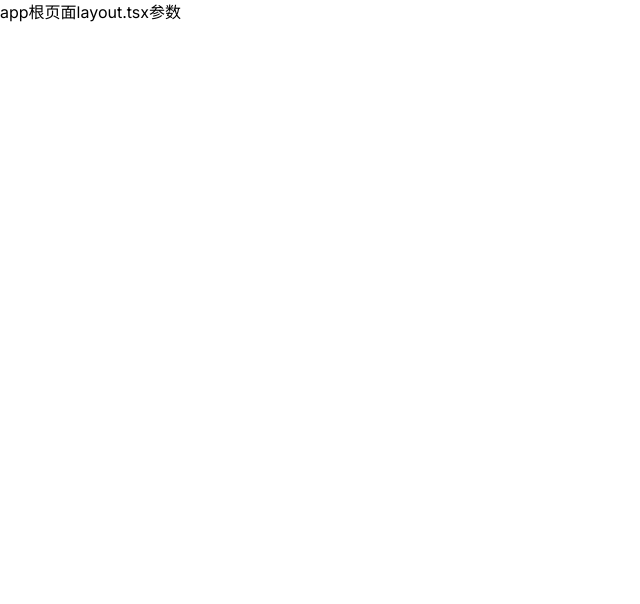
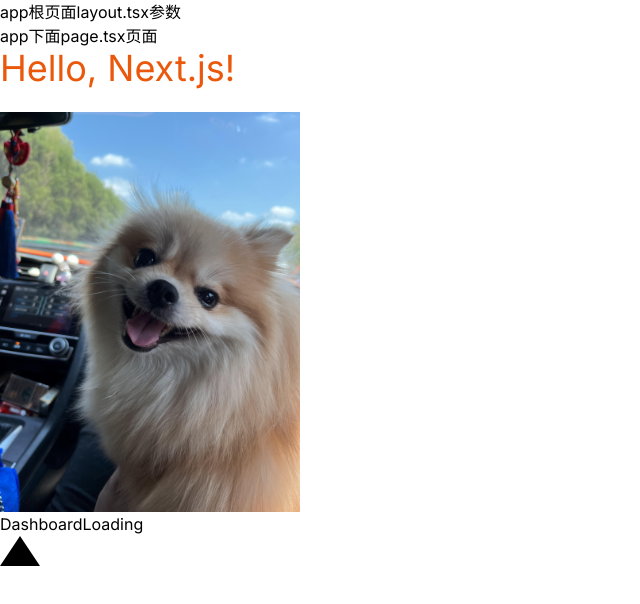
Before and after one commit to yaoliming08/react-nextjs, a Next.js app: page / in a window 1280 px wide. Shown: the top 604 px of the page, without its empty margins (0-640 px from the left). Built offline with nearby package versions, Linux system fonts and the light colour scheme.

Commit message:
feat: 第二日学习

```diff
--- a/app/@analytics/page.tsx
+++ b/app/@analytics/page.tsx
@@ -1,7 +1,7 @@
  export default function Analytics(){
     return (
         <div>
-            Analytics Page
+            Analytics Page --- 并行路由
         </div>
     )
 
--- a/app/dashboard/layout.tsx
+++ b/app/dashboard/layout.tsx
@@ -1,9 +1,9 @@
 export default function DashboardLayout({children}:{children:React.ReactNode}){
 
 
-    setTimeout(()=>{
-        console.log('dashBorDdddd111111111')
-    },7000)
+    // setTimeout(()=>{
+    //     console.log('dashBorDdddd111111111')
+    // },7000)
 
 
 
--- a/app/layout.tsx
+++ b/app/layout.tsx
@@ -14,9 +14,9 @@ export const metadata: Metadata = {
 
 export default function RootLayout(props:{
   children: React.ReactNode,
-  analytics: React.ReactNode,
-  team:React.ReactNode,
-  modal:React.ReactNode
+  // analytics: React.ReactNode,
+  // team:React.ReactNode,
+  // modal:React.ReactNode
 }) {
 
 
@@ -26,10 +26,10 @@ export default function RootLayout(props:{
 
         <Suspense fallback={<Loading/>}>
         app根页面layout.tsx参数<br/>
-        {/* {props.children}
-        {props.analytics}
-        {props.team} */}
-        {props.modal}
+        {props.children}
+        {/* {props.analytics} */}
+        {/* {props.team} */}
+        {/* {props.modal} */}
 
         <br/>
 
--- /dev/null
+++ b/app/lib/data.ts
@@ -0,0 +1,21 @@
+import { sql } from '@vercel/postgres';
+
+
+
+export async function fetchCardData() {
+    try {
+      const invoiceCountPromise = sql`SELECT COUNT(*) FROM invoices`;
+      const customerCountPromise = sql`SELECT COUNT(*) FROM customers`;
+      const invoiceStatusPromise = sql`SELECT
+           SUM(CASE WHEN status = 'paid' THEN amount ELSE 0 END) AS "paid",
+           SUM(CASE WHEN status = 'pending' THEN amount ELSE 0 END) AS "pending"
+           FROM invoices`;
+
+      const data = await Promise.all([
+        invoiceCountPromise,
+        customerCountPromise,
+        invoiceStatusPromise,
+      ]);
+      // ...
+    }
+  }
--- a/app/page.tsx
+++ b/app/page.tsx
@@ -1,31 +1,42 @@
 "use client";
 
 import Image from "next/image";
-import Link from 'next/link'
+import Link from "next/link";
 import PostLink from "./blog/PostList";
-import { useRouter } from 'next/navigation'
+import { useRouter } from "next/navigation";
 
 export default function Home() {
-
   const postData = [
-    {id:1,slug:'AAA',title:'1111'},
-    {id:2,slug:'BBB',title:'2222'},
-    {id:3,slug:'CCC',title:'3333'},
-    {id:4,slug:'DDD',title:'4444'},
-  ]
+    { id: 1, slug: "AAA", title: "1111" },
+    { id: 2, slug: "BBB", title: "2222" },
+    { id: 3, slug: "CCC", title: "3333" },
+    { id: 4, slug: "DDD", title: "4444" },
+  ];
 
   const router = useRouter();
 
-
   return (
     <>
-    <h1>app下面page.tsx页面</h1>
-      <h1 className="text-4xl text-orange-600">Hello, Next.js!</h1><br/>
-      <Link href={"/dashboard"}>DashboardLoading</Link><br/>
+      <h1>app下面page.tsx页面</h1>
+      <h1 className="text-4xl text-orange-600">Hello, Next.js!</h1>
+      <br />
+      <Image
+        src="/qq01.JPG"
+        width={300}
+        height={300}
+        className="hidden md:block"
+        alt="Screenshots of the dashboard project showing desktop version"
+      />
+      {/* <img
+        src="/qq01.JPG"
+        alt="Screenshots of the dashboard project showing desktop version"
+      /> */}
+      <Link href={"/dashboard"}>DashboardLoading</Link>
+      <br />
+      <div className="h-0 w-0 border-b-[30px] border-l-[20px] border-r-[20px] border-b-black border-l-transparent border-r-transparent" />
       {/* <PostLink posts={postData}/><br/> */}
 
       {/* <button type={"button"} onClick={()=>router.push("/dashboard</>")}></button> */}
     </>
-
-)
+  );
 }
--- /dev/null
+++ b/app/ui/fonts.ts
@@ -0,0 +1,3 @@
+import { Inter } from 'next/font/google';
+
+export const inter = Inter({ subsets: ['latin'] });
```
Also changed, not shown: public/qq01.JPG (added).
